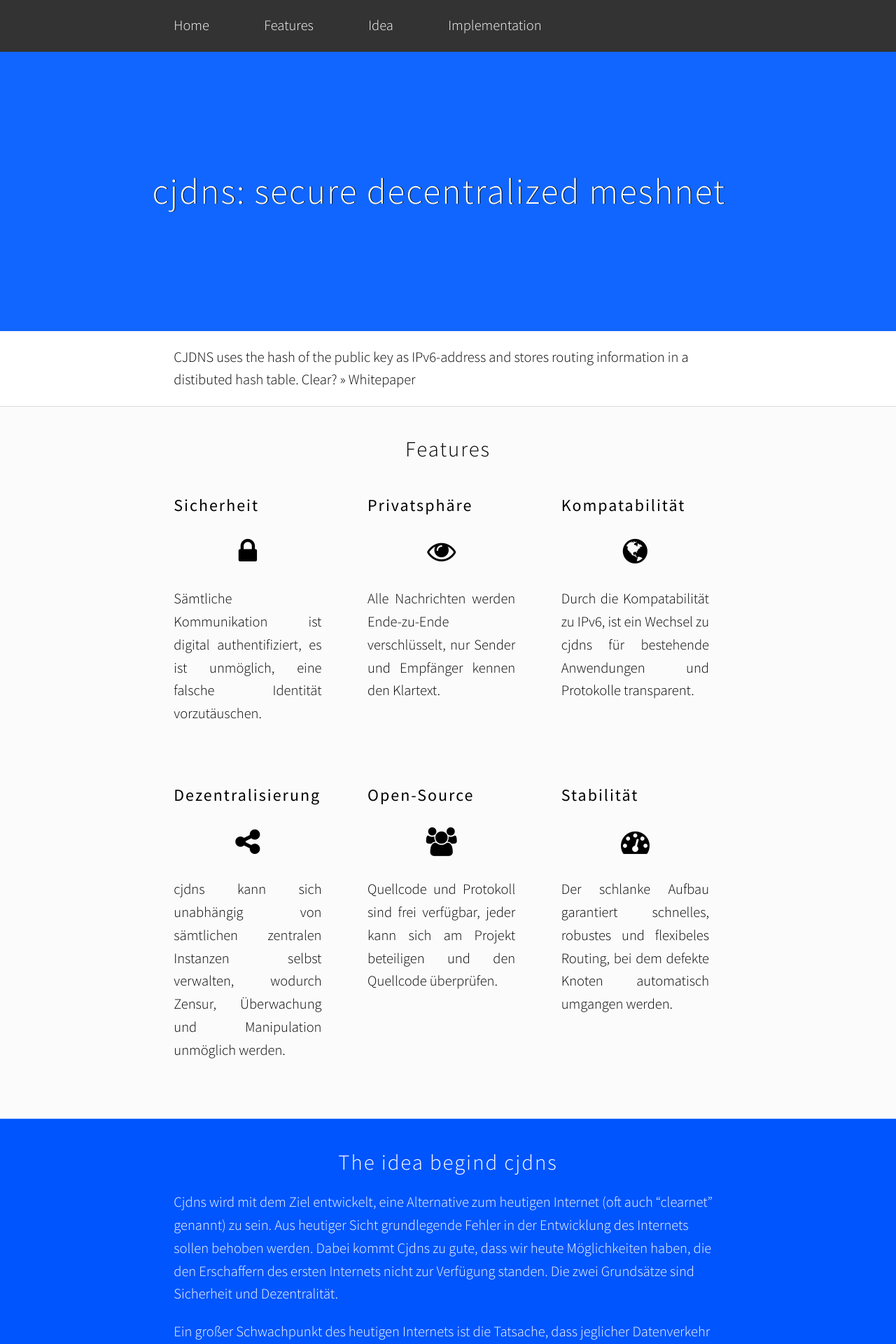
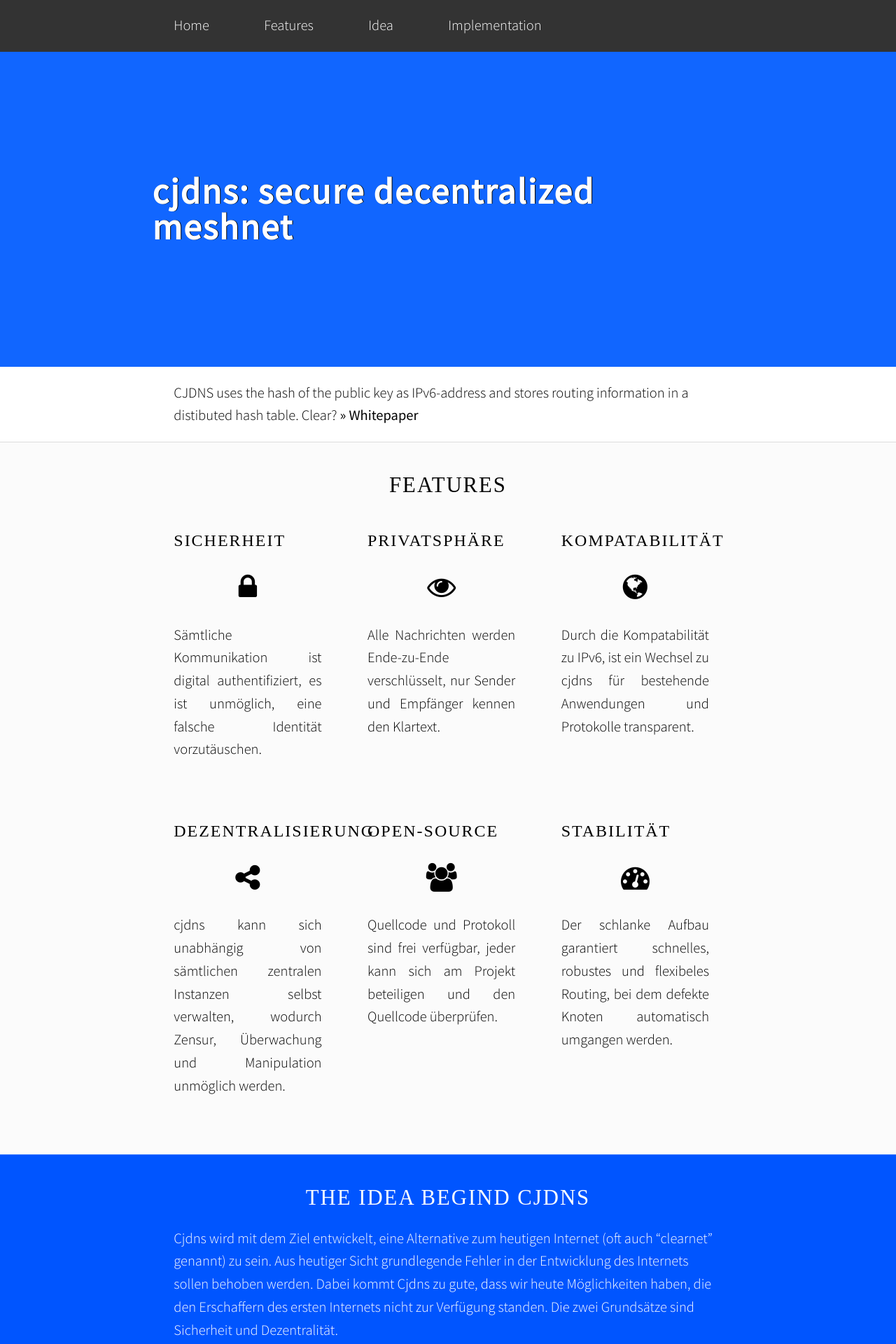
Before and after one commit to mawalu/cjdns-website, a Jekyll site: the page built from index.html, in a window 1280 px wide. Shown: the top 1920 px of the page at 70% size. Built offline with Jekyll 4.4.1, drawn with Linux system fonts in a browser that asks for light colours; nearby versions of some CDN libraries; some web fonts are replaced.

Commit message:
Update vendor.sass

```diff
--- a/_sass/vendor.sass
+++ b/_sass/vendor.sass
@@ -5,12 +5,10 @@ body > * > *
   margin-left: 1.5em
   margin-right: 1.5em
 
-h1, h2, h3, h4, h5, h6
-  font-family: "Source Sans Pro", sans-serif
+h2
   font-weight: 300
-  text-transform: none
 
-article a
+p a
   font-weight: 500
 
 nav ul
@@ -21,6 +19,8 @@ nav ul
   color: white
 
 #top h1
+  font-family: "Source Sans Pro", sans-serif
+  text-transform: none
   text-shadow: 1px 0 0 black
   font-size: 2.5em
   margin: 3em 0
```
